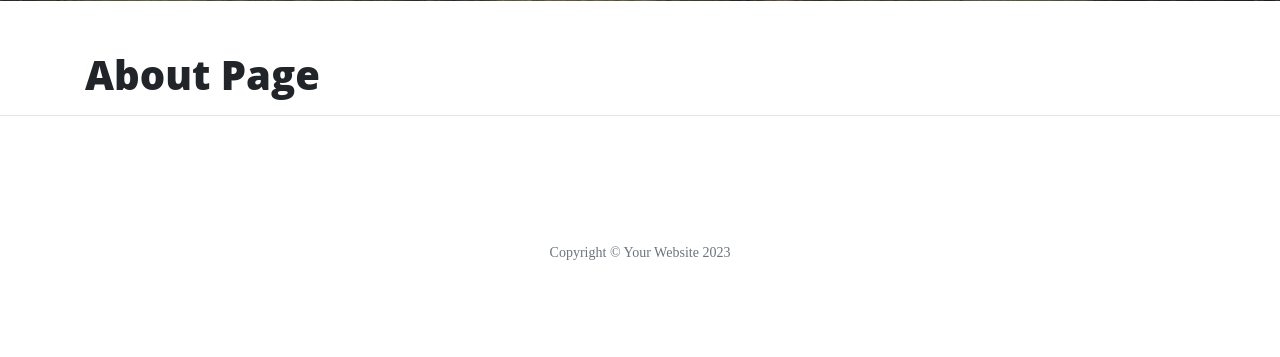
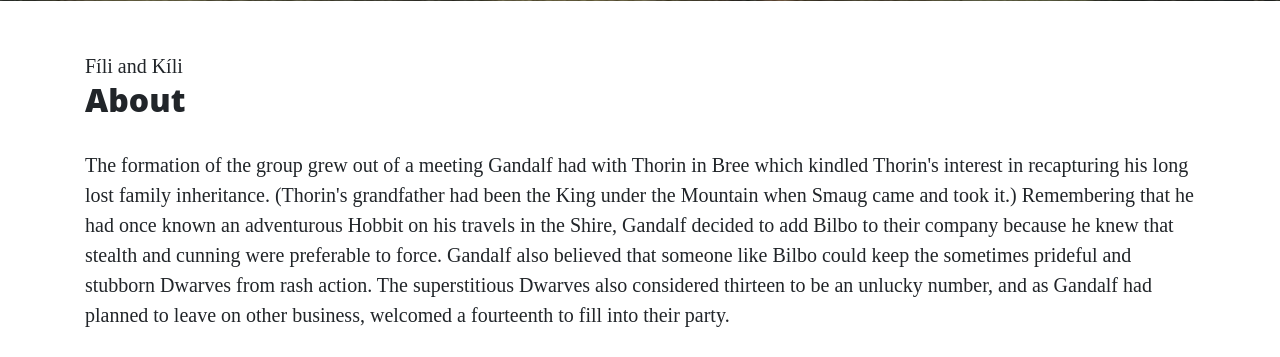
Before and after one commit to EMPZsolt/thorin-flask-app, a Flask app: page /about in a window 1280 px wide. Shown: the part 627-984 px from the top of the page. Before the commit the page ends 887 px from the top, so only its background shows below. Run offline with Flask 3, Linux system fonts and the light colour scheme; some libraries are stand-ins or nearby versions.

Commit message:
Useing json iteration

```diff
--- /dev/null
+++ b/data/company.json
@@ -0,0 +1,12 @@
+[
+    {
+        "name": "Thorin Oakenshield",
+        "description": "Thorin II was born in TA 2746 to the Dwarf prince Thráin II in the city of the Lonely Mountain. Early in his youth, Thorin and the other Dwarves of the Lonely Mountain were forced to flee by the dragon Smaug, in TA 2770. While in exile, he quickly grew into a capable warrior. This was demonstrated at the Battle of Azanulbizar, near Moria, in TA 2799. He fought with one of the Dwarven armies beneath Moria's East-gate, and at some point in the battle, his shield broke, and, using an oaken tree branch found on the ground as a shield, he gained the epithet 'Oakenshield,' which remained with him even in death.",
+        "image_source": "https://static.wikia.nocookie.net/lotr/images/3/39/ThorinOakenshieldOfTheHobbit.jpeg"
+    },
+    {
+        "name": "Fíli and Kíli",
+        "description": " Fíli and Kíli were nephews of Thorin, who was the elder brother of their mother, Dís. They were also nephews of Frerin, grandsons of Thráin II, and great-grandsons of Thrór. Fíli's most distinguishing feature was his long nose, the longest of any of the Dwarves in Thorin's company.",
+        "image_source": "https://static.wikia.nocookie.net/lotr/images/a/a6/HBT-DWF-003.jpg"
+    }
+]
--- a/run.py
+++ b/run.py
@@ -1,4 +1,5 @@
 import os
+import json
 from flask import Flask, render_template
 
 
@@ -11,17 +12,20 @@ def index():
 
 @app.route("/about")
 def about():
-    return render_template("about.html")
+    data = []
+    with open("data/company.json", "r") as json_data:
+        data = json.load(json_data)
+    return render_template("about.html", page_title="About", company=data)
 
 
 @app.route("/contact")
 def contact():
-    return render_template("contact.html")
+    return render_template("contact.html", page_title="Contact")
 
 
 @app.route("/careers")
 def careers():
-    return render_template("careers.html")
+    return render_template("careers.html", page_title="Careers")
 
 
 if __name__ == "__main__":
--- /dev/null
+++ b/static/css/style.css
@@ -0,0 +1,3 @@
+.col-md-5 img {
+    width: 100%;
+}
--- a/templates/about.html
+++ b/templates/about.html
@@ -1,4 +1,51 @@
 {% extends "base.html" %}
 {% block content %}
-    <h1>About Page</h1>
+
+{{ company[1]["name"] }}
+
+<h2>{{ page_title }}</h2>
+<p>
+    The formation of the group grew out of a meeting Gandalf had with Thorin in Bree which kindled Thorin's interest in
+    recapturing his long lost family inheritance. (Thorin's grandfather had been the King under the Mountain when Smaug
+    came and took it.) Remembering that he had once known an adventurous Hobbit on his travels in the Shire, Gandalf
+    decided to add Bilbo to their company because he knew that stealth and cunning were preferable to force. Gandalf
+    also believed that someone like Bilbo could keep the sometimes prideful and stubborn Dwarves from rash action. The
+    superstitious Dwarves also considered thirteen to be an unlucky number, and as Gandalf had planned to leave on other
+    business, welcomed a fourteenth to fill into their party.
+</p>
+
+<div class="row featurette">
+    <div class="col-md-7">
+        <h3>Thorin Oakenshield</h3>
+        <p>
+            Thorin II was born in TA 2746 to the Dwarf prince Thráin II in the city of the Lonely Mountain. Early in his
+            youth, Thorin and the other Dwarves of the Lonely Mountain were forced to flee by the dragon Smaug, in TA
+            2770.
+            While in exile, he quickly grew into a capable warrior. This was demonstrated at the Battle of Azanulbizar,
+            near
+            Moria, in TA 2799. He fought with one of the Dwarven armies beneath Moria's East-gate, and at some point in
+            the
+            battle, his shield broke, and, using an oaken tree branch found on the ground as a shield, he gained the
+            epithet
+            "Oakenshield," which remained with him even in death.
+        </p>
+    </div>
+    <div class="col-md-5">
+        <img src="https://static.wikia.nocookie.net/lotr/images/3/39/ThorinOakenshieldOfTheHobbit.jpeg" alt="">
+    </div>
+</div>
+
+<div class="row featurette">
+    <div class="col-md-5">
+        <img src="https://static.wikia.nocookie.net/lotr/images/a/a6/HBT-DWF-003.jpg" alt="">
+    </div>
+    <div class="col-md-7">
+        <h3>Fíli and Kíli</h3>
+        <p>
+            Fíli and Kíli were nephews of Thorin, who was the elder brother of their mother, Dís. They were also nephews
+            of Frerin, grandsons of Thráin II, and great-grandsons of Thrór. Fíli's most distinguishing feature was his
+            long nose, the longest of any of the Dwarves in Thorin's company.
+        </p>
+    </div>
+</div>
 {% endblock %}
--- a/templates/base.html
+++ b/templates/base.html
@@ -3,8 +3,9 @@
 <head>
     <meta charset="UTF-8">
     <meta name="viewport" content="width=device-width, initial-scale=1.0">
-    <link rel="stylesheet" href="{{ url_for('static', filename='vendor/bootstrap/css/bootstrap.min.css') }}">
-    <link rel="stylesheet" href="{{ url_for('static', filename='css/clean-blog.min.css') }}">
+    <link rel="stylesheet" href="{{ url_for('static', filename='vendor/bootstrap/css/bootstrap.min.css') }}" type="text/css">
+    <link rel="stylesheet" href="{{ url_for('static', filename='css/clean-blog.min.css') }}" type="text/css">
+    <link rel="stylesheet" href="{{ url_for('static', filename='css/style.css') }}" type="text/css">
     <title>Hello Flask</title>
 </head>
 <body>
--- a/templates/careers.html
+++ b/templates/careers.html
@@ -1,4 +1,4 @@
 {% extends "base.html" %}
 {% block content %}
-    <h1>Come work with us</h1>
+    <h2>{{ page_title }}</h2>
 {% endblock %}
--- a/templates/contact.html
+++ b/templates/contact.html
@@ -1,4 +1,4 @@
 {% extends "base.html" %}
 {% block content %}
-    <h1>Contact Us</h1>
+    <h2>{{ page_title }}</h2>
 {% endblock %}
```
